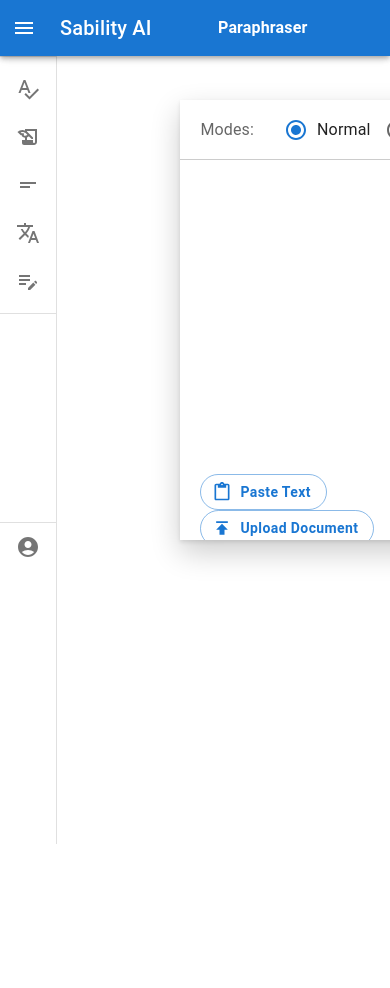
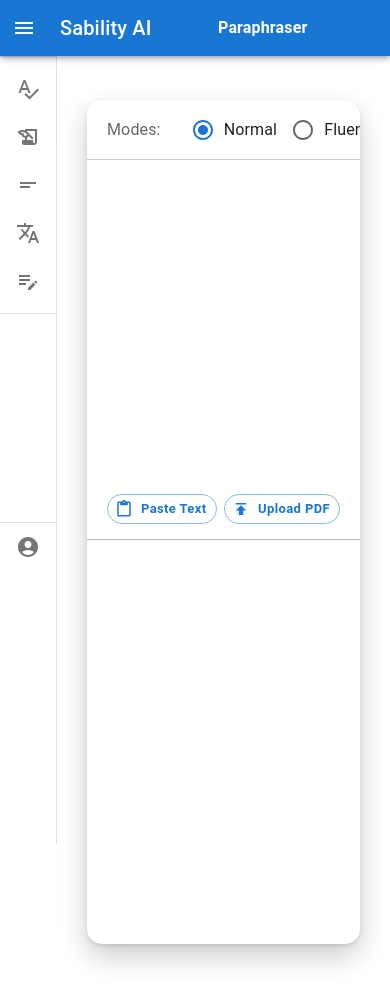
Before and after one commit to tope-olajide/sabi-ai, a Next.js app: page /paraphraser in a window 390 px wide. Before the commit the page ends 844 px from the top, so only its background shows below. Built offline with nearby package versions, Linux system fonts and the light colour scheme.

Commit message:
Improve Mobile Responsiveness Issues in Paraphraser and Summarize Page

```diff
--- a/src/app/globals.css
+++ b/src/app/globals.css
@@ -18,7 +18,9 @@ body {
     rgba(0, 0, 0, 0.1) 0px 2px 4px 0px,
     rgba(255, 255, 255, 0.05) 0px 0px 0px 1px inset;
     overflow: auto;
+    border-radius: 15px;
 }
+
 .modes-section, .summarize-length-section, .translate-header-section {
   width: 100%;
   height: 60px;
@@ -28,12 +30,12 @@ body {
   padding: 20px;
   overflow-x: auto;
   overflow-y: hidden;
-
 }
 
 .summarize-length-section{
   justify-content: center;
 }
+
 .translate-header-section{
   justify-content: space-around;
 }
@@ -47,7 +49,9 @@ body {
 
 .input-output-section {
   display: flex;
-
+  width: 100%;
+  align-items: center;
+  justify-content: space-between;
 }
 
 .input-container {
@@ -57,8 +61,7 @@ body {
   justify-content: space-between;
 }
 .editable {
-  height: 90%;
-  overflow: auto;
+overflow-y: auto;
   outline: none;
 }
 .sub_div {
@@ -68,17 +71,18 @@ body {
   align-items: center;
   justify-content: space-between;
 }
-.generate_sub_div{
+.generate_sub_div {
   justify-content: center;
 }
 .output-container {
   border-left: 1px solid rgba(0, 0, 0, 0.5);
 }
-.output{
-  height: 95%;
+
+.output {
   overflow: auto;
 }
-.summarize-mode{
+
+.summarize-mode {
   width: 100%;
   height: 60px;
   border-bottom: 1px solid rgba(0, 0, 0, 0.2);
@@ -88,10 +92,54 @@ body {
   justify-content: center;
 }
 
-.slider-section{
+.slider-section {
   display: flex;
   align-items: center;
   margin-left: 20px;
   justify-content: space-between;
   width: 300px;
 }
+
+@media only screen and (max-width: 720px) {
+  .input-output-container {
+    width: 70vw;
+    height: 100vh;
+  }
+  .input-output-section {
+flex-direction: column;
+  }
+  .input-container,
+.output-container {
+border: none;
+}
+
+.input-container{
+
+  border-bottom: 1px solid rgba(0, 0, 0, 0.274);
+}
+
+}
+
+@media only screen and (max-width: 280px) {
+  .input-output-container {
+    width: 64vw;
+    height: 85vh;
+    margin-top: 0px;
+  }
+  .input-output-section {
+flex-direction: column;
+  }
+  .input-container,
+  .output-container {
+    width: 100%;
+    height: 270px;
+    padding: 4px;
+  }
+  .input-container{
+    overflow-y: auto;
+    border-bottom: 1px solid rgba(0, 0, 0, 0.274);
+  }
+  .sub_div {
+    height: 40px;
+  }
+}
--- a/src/app/paraphraser/Paraphraser.tsx
+++ b/src/app/paraphraser/Paraphraser.tsx
@@ -91,24 +91,43 @@ const Paraphraser = () => {
     }
     try {
       setIsParaphrasing(true);
-          const response = await fetch("https://sability-ai.onrender.com/paraphrase-text", {
+      const response = await fetch(
+        "https://sability-ai.onrender.com/paraphrase-text",
+        {
           method: "POST",
           headers: {
             "Content-Type": "application/json",
           },
-            body: JSON.stringify({ textData: editorRef.current!.innerText, mode:value }),
-          });
+          body: JSON.stringify({
+            textData: editorRef.current!.innerText,
+            mode: value,
+          }),
+        }
+      );
       const result = await response.json();
       console.log(result.queryResult.response);
       setIsParaphrasing(false);
       const paraphrasedText = result.queryResult.response;
       outputRef.current!.innerHTML = "";
       outputRef.current!.innerHTML = paraphrasedText;
-
     } catch (error) {
       setIsParaphrasing(false);
       console.log(error);
     }
+  };
+  const handlePaste = (e: any) => {
+    e.preventDefault();
+    const text = e.clipboardData.getData("text/plain");
+    const selection = window.getSelection();
+    const range = selection!.getRangeAt(0);
+    range.deleteContents();
+    const textNode = document.createTextNode(text);
+    range.insertNode(textNode);
+    range.setStartAfter(textNode);
+    range.collapse(true);
+    selection!.removeAllRanges();
+    selection!.addRange(range);
+    setIsEditorEmpty(false);
   };
   return (
     <>
@@ -185,14 +204,15 @@ const Paraphraser = () => {
                 contentEditable
                 className="editable"
                 onInput={(e: any) => handleEditorChange(e)}
+                onPaste={handlePaste}
               />
 
               <div className="sub_div">
                 {isEditorEmpty ? (
-                  <Box>
+                  <Box sx={{ display:'flex', justifyContent:'space-between', width:'100%'}}>
                     <Button
                       sx={{
-                        mr: 3,
+
                         fontWeight: "bold",
                         textTransform: "none",
                         borderRadius: 5,
@@ -200,6 +220,7 @@ const Paraphraser = () => {
                       variant="outlined"
                       startIcon={<ContentPasteIcon />}
                       onClick={handlePasteClick}
+                      size="small"
                     >
                       Paste Text
                     </Button>
@@ -216,16 +237,16 @@ const Paraphraser = () => {
                         textTransform: "none",
                         borderRadius: 5,
                       }}
+                      size="small"
                       variant="outlined"
                       startIcon={<PublishIcon />}
                       onClick={() => fileInputRef.current?.click()}
                     >
-                      Upload Document
+                      Upload PDF
                     </Button>
                   </Box>
-                ) : (
+                ) : <Box  sx={{ display:'flex', justifyContent:'space-between', width:'100%', alignItems:'center'}}>
                   <p>Words:{inputWordCount}</p>
-                )}
 
                     <Button
                   sx={{ textTransform: "Capitalize" }}
@@ -235,6 +256,9 @@ const Paraphraser = () => {
                 >
                   Paraphrase
                 </Button>
+                </Box>}
+
+
               </div>
             </section>
             <section className="output-container">
```
Also changed, not shown: src/app/summarize/Summarize.tsx (+8 -5 lines). Lines whose indentation alone changed are shown as unchanged.
